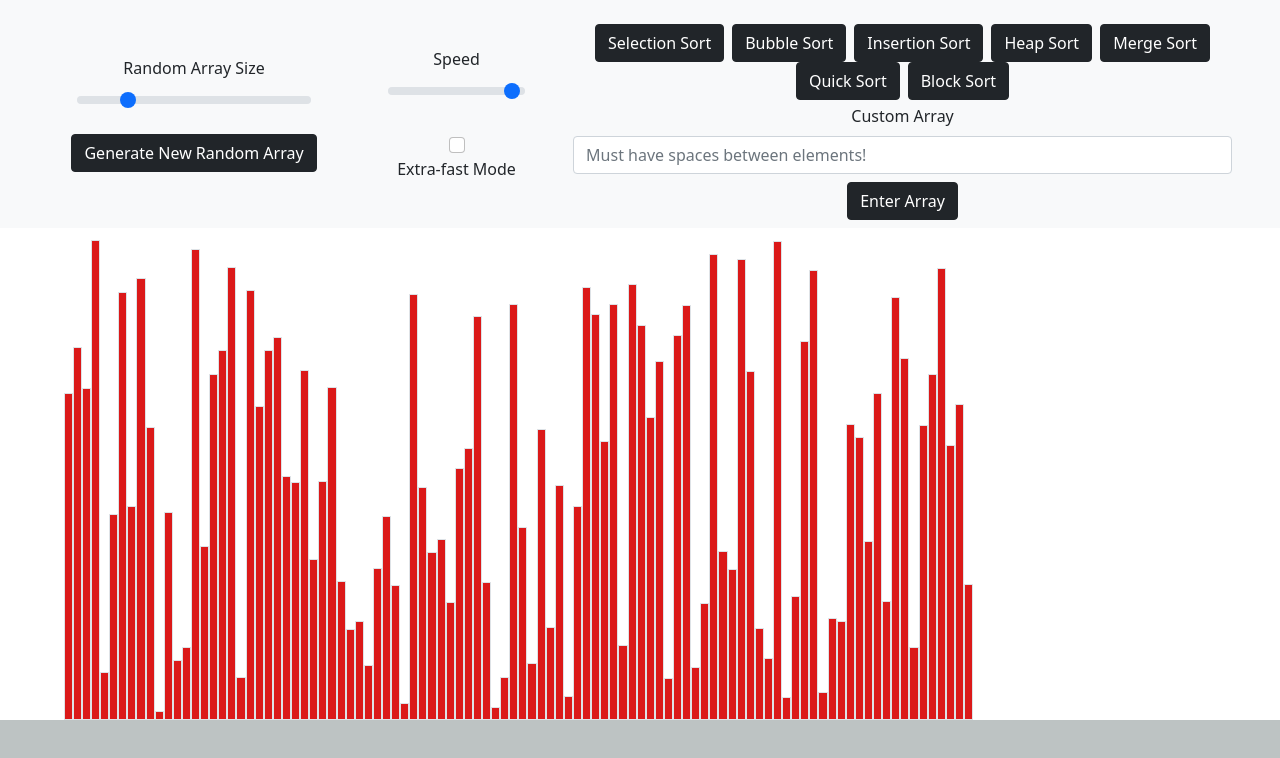
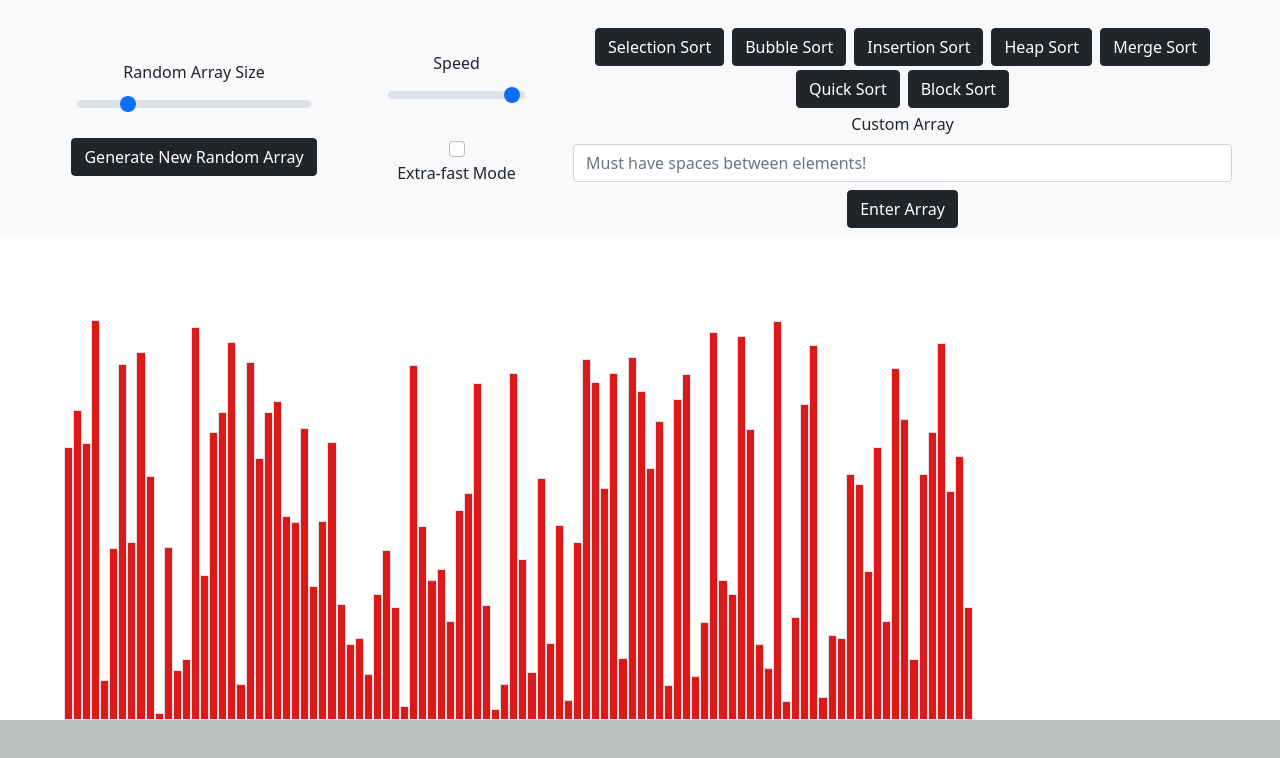
Before and after one commit to Brent152/Sorting-Algorithm-Visualizer, a React (Create React App) app in the folder sorting_visualizer/: page / in a window 1280 px wide. Shown: the top 758 px of the page. Built offline with nearby package versions, Linux system fonts and the light colour scheme.

Commit message:
editted spacing to fit on laptop screen

```diff
--- a/sorting_visualizer/src/components/Visualizer.css
+++ b/sorting_visualizer/src/components/Visualizer.css
@@ -6,7 +6,7 @@
 .array-container {
   position: absolute;
   bottom: 10%;
-  height: 60%;
+  height: 50%;
 }
 
 .rectangle {
--- a/sorting_visualizer/src/components/Visualizer.jsx
+++ b/sorting_visualizer/src/components/Visualizer.jsx
@@ -51,13 +51,13 @@ class Visualizer extends React.Component {
 
                     <div className="form-group mx-5 mt-3">
                         <div className="mx-auto">
-                            <button className="btn btn-dark mx-1" onClick={this.selectionSortHandle} disabled={this.state.isAnimating}>Selection Sort</button>
-                            <button className="btn btn-dark mx-1" onClick={this.bubbleSortHandle} disabled={this.state.isAnimating}>Bubble Sort</button>
-                            <button className="btn btn-dark mx-1" onClick={this.insertionSortHandle} disabled={this.state.isAnimating}>Insertion Sort</button>
-                            <button className="btn btn-dark mx-1" onClick={this.heapSortHandle} disabled={this.state.isAnimating}>Heap Sort</button>
-                            <button className="btn btn-dark mx-1" onClick={this.mergeSortHandle} disabled={this.state.isAnimating}>Merge Sort</button>
-                            <button className="btn btn-dark mx-1" onClick={this.quickSortHandle} disabled={this.state.isAnimating}>Quick Sort</button>
-                            <button className="btn btn-dark mx-1" onClick={this.quickSortHandle} disabled={this.state.isAnimating}>Block Sort</button>
+                            <button className="btn btn-dark mx-1 mt-1" onClick={this.selectionSortHandle} disabled={this.state.isAnimating}>Selection Sort</button>
+                            <button className="btn btn-dark mx-1 mt-1" onClick={this.bubbleSortHandle} disabled={this.state.isAnimating}>Bubble Sort</button>
+                            <button className="btn btn-dark mx-1 mt-1" onClick={this.insertionSortHandle} disabled={this.state.isAnimating}>Insertion Sort</button>
+                            <button className="btn btn-dark mx-1 mt-1" onClick={this.heapSortHandle} disabled={this.state.isAnimating}>Heap Sort</button>
+                            <button className="btn btn-dark mx-1 mt-1" onClick={this.mergeSortHandle} disabled={this.state.isAnimating}>Merge Sort</button>
+                            <button className="btn btn-dark mx-1 mt-1" onClick={this.quickSortHandle} disabled={this.state.isAnimating}>Quick Sort</button>
+                            <button className="btn btn-dark mx-1 mt-1" onClick={this.quickSortHandle} disabled={this.state.isAnimating}>Block Sort</button>
                         </div>
                         <div className="mx-auto">
                             <label htmlFor="EnterCustomArrayLabel" className="mt-1">Custom Array</label>
```
